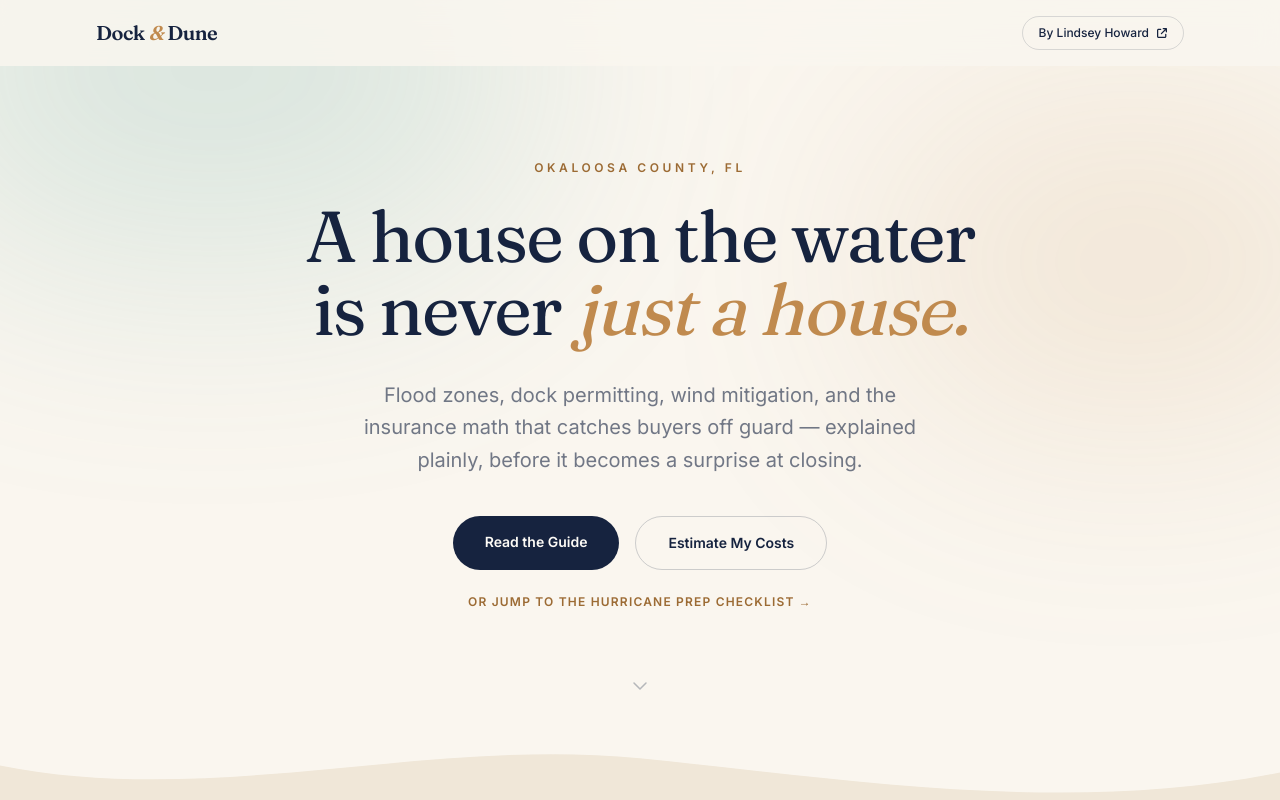
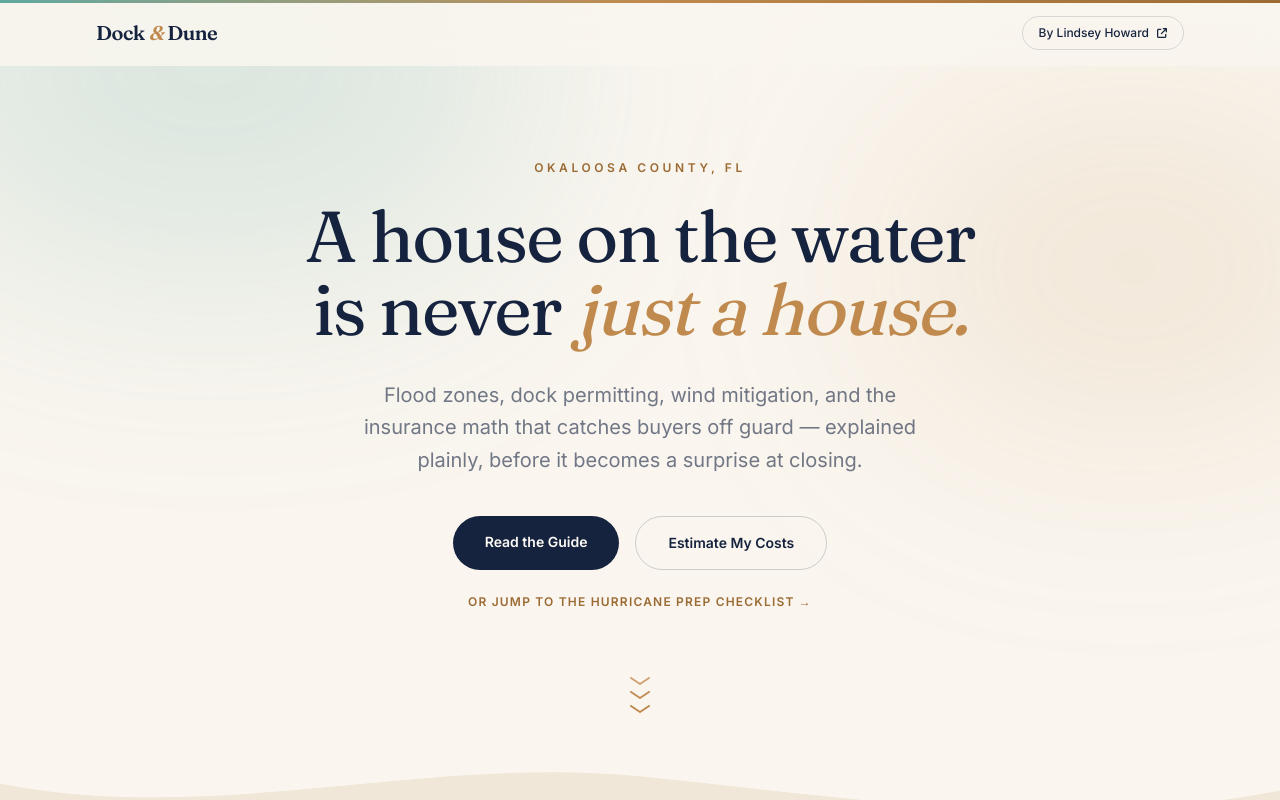
Before and after one commit to CodeLikeAGirl29/dock-and-dune, a Next.js app: page / in a window 1280 px wide. Shown: the top 800 px of the page. Built offline with nearby package versions, Linux system fonts and the light colour scheme.

Commit message:
add more animations

```diff
--- /dev/null
+++ b/app/components/AnimatedNumber.jsx
@@ -0,0 +1,20 @@
+"use client";
+import { useEffect, useRef, useState } from "react";
+import { animate } from "framer-motion";
+
+export default function AnimatedNumber({ value, format, duration = 0.5 }) {
+  const [display, setDisplay] = useState(value);
+  const prevValue = useRef(value);
+
+  useEffect(() => {
+    const controls = animate(prevValue.current, value, {
+      duration,
+      ease: [0.16, 1, 0.3, 1],
+      onUpdate: (v) => setDisplay(v),
+    });
+    prevValue.current = value;
+    return () => controls.stop();
+  }, [value, duration]);
+
+  return <>{format ? format(display) : Math.round(display)}</>;
+}
--- a/app/components/Footer.jsx
+++ b/app/components/Footer.jsx
@@ -18,8 +18,8 @@ export default function Footer() {
           Dock <span className="italic text-rope">&amp;</span> Dune
         </h3>
         <p className="mt-3 text-cream/50 text-sm max-w-md mx-auto leading-relaxed">
-          A guide from Lindsey Howard — Florida Real Estate Sales Associate,
-          eXp Realty, serving Fort Walton Beach, Destin &amp; Okaloosa County.
+          A guide from Lindsey Howard — Florida Real Estate Sales Associate, eXp
+          Realty, serving Fort Walton Beach, Destin &amp; Okaloosa County.
         </p>
 
         <ul className="mt-6 flex flex-wrap justify-center gap-6">
@@ -46,7 +46,7 @@ export default function Footer() {
         </ul>
 
         <m.a
-          href="https://www.lindseyhoward.dev"
+          href="https://www.lhrealestate.cc"
           target="_blank"
           rel="noopener noreferrer"
           whileHover={{ scale: 1.04 }}
@@ -60,8 +60,8 @@ export default function Footer() {
         <div className="rope-dots mt-10 opacity-40" />
 
         <p className="mt-6 text-[10px] uppercase tracking-widest text-cream/30">
-          &copy; {currentYear} Lindsey Howard. Estimates are illustrative
-          only and not a substitute for a licensed insurance quote.
+          &copy; {currentYear} Lindsey Howard. Estimates are illustrative only
+          and not a substitute for a licensed insurance quote.
         </p>
       </m.div>
     </footer>
--- a/app/components/Hero.jsx
+++ b/app/components/Hero.jsx
@@ -74,12 +74,15 @@ export default function Hero() {
           variants={item}
           className="mt-8 text-base sm:text-xl leading-relaxed text-navy/60 max-w-xl mx-auto"
         >
-          Flood zones, dock permitting, wind mitigation, and the insurance
-          math that catches buyers off guard — explained plainly, before
-          it becomes a surprise at closing.
+          Flood zones, dock permitting, wind mitigation, and the insurance math
+          that catches buyers off guard — explained plainly, before it becomes a
+          surprise at closing.
         </m.p>
 
-        <m.div variants={item} className="mt-10 flex flex-wrap justify-center gap-4">
+        <m.div
+          variants={item}
+          className="mt-10 flex flex-wrap justify-center gap-4"
+        >
           <m.a
             href="#guide"
             whileHover={{ scale: 1.04, y: -2 }}
@@ -110,26 +113,33 @@ export default function Hero() {
 
         <m.div
           variants={item}
-          animate={{ y: [0, 6, 0] }}
-          transition={{ duration: 2.2, repeat: Infinity, ease: "easeInOut" }}
-          className="mt-16 text-navy/30"
+          className="mt-16 flex flex-col items-center gap-1"
         >
-          <svg
-            width="20"
-            height="20"
-            viewBox="0 0 20 20"
+          {[0, 1, 2].map((i) => (
+            <m.svg
+              key={i}
+              width="22"
+              height="10"
+              viewBox="0 0 22 10"
               fill="none"
-            className="mx-auto"
               aria-hidden="true"
+              animate={{ opacity: [0.25, 1, 0.25] }}
+              transition={{
+                duration: 2.3,
+                repeat: Infinity,
+                ease: "easeInOut",
+                delay: i * 0.26,
+              }}
             >
               <path
-              d="M4 7l6 6 6-6"
-              stroke="currentColor"
-              strokeWidth="1.5"
+                d="M2 2l9 6 9-6"
+                stroke="var(--rope)"
+                strokeWidth="2"
                 strokeLinecap="round"
                 strokeLinejoin="round"
               />
-          </svg>
+            </m.svg>
+          ))}
         </m.div>
       </m.div>
 
--- /dev/null
+++ b/app/components/ScrollProgress.jsx
@@ -0,0 +1,18 @@
+"use client";
+import { m, useScroll, useSpring } from "framer-motion";
+
+export default function ScrollProgress() {
+  const { scrollYProgress } = useScroll();
+  const scaleX = useSpring(scrollYProgress, {
+    stiffness: 300,
+    damping: 40,
+    restDelta: 0.001,
+  });
+
+  return (
+    <m.div
+      style={{ scaleX }}
+      className="fixed top-0 left-0 right-0 h-[3px] origin-left z-[60] bg-gradient-to-r from-seafoam via-rope to-rope-deep"
+    />
+  );
+}
--- a/app/layout.js
+++ b/app/layout.js
@@ -17,7 +17,7 @@ import "./globals.css";
 // access the build needs.
 
 export const metadata = {
-  metadataBase: new URL("https://dockanddune.lindseyhoward.dev"),
+  metadataBase: new URL("https://dock-and-dune.vercel.app"),
   title: "Dock & Dune | The Waterfront Ownership Guide",
   description:
     "Flood zones, dock permitting, wind mitigation, and the insurance math that catches buyers off guard on Okaloosa County's waterfront — from Lindsey Howard, eXp Realty.",
@@ -34,7 +34,7 @@ export const metadata = {
     title: "Dock & Dune | The Waterfront Ownership Guide",
     description:
       "What actually changes when a property touches the water — flood zones, permitting, and insurance, explained plainly.",
-    url: "https://dockanddune.lindseyhoward.dev",
+    url: "https://dock-and-dune.vercel.app",
     siteName: "Dock & Dune",
     locale: "en_US",
     type: "website",
--- a/app/layout.local-fonts.js
+++ b/app/layout.local-fonts.js
@@ -30,15 +30,23 @@ const inter = localFont({
 
 const plexMono = localFont({
   src: [
-    { path: "./fonts/IBMPlexMono-Regular.woff2", weight: "400", style: "normal" },
-    { path: "./fonts/IBMPlexMono-Medium.woff2", weight: "500", style: "normal" },
+    {
+      path: "./fonts/IBMPlexMono-Regular.woff2",
+      weight: "400",
+      style: "normal",
+    },
+    {
+      path: "./fonts/IBMPlexMono-Medium.woff2",
+      weight: "500",
+      style: "normal",
+    },
   ],
   variable: "--font-mono",
   display: "swap",
 });
 
 export const metadata = {
-  metadataBase: new URL("https://dockanddune.lindseyhoward.dev"),
+  metadataBase: new URL("https://dock-and-dune.vercel.app"),
   title: "Dock & Dune | The Waterfront Ownership Guide",
   description:
     "Flood zones, dock permitting, wind mitigation, and the insurance math that catches buyers off guard on Okaloosa County's waterfront — from Lindsey Howard, eXp Realty.",
@@ -55,7 +63,7 @@ export const metadata = {
     title: "Dock & Dune | The Waterfront Ownership Guide",
     description:
       "What actually changes when a property touches the water — flood zones, permitting, and insurance, explained plainly.",
-    url: "https://dockanddune.lindseyhoward.dev",
+    url: "https://dock-and-dune.vercel.app",
     siteName: "Dock & Dune",
     locale: "en_US",
     type: "website",
--- a/app/page.js
+++ b/app/page.js
@@ -1,4 +1,5 @@
 import Header from "./components/Header";
+import ScrollProgress from "./components/ScrollProgress";
 import Hero from "./components/Hero";
 import Guide from "./components/Guide";
 import HurricanePrep from "./components/HurricanePrep";
@@ -8,6 +9,7 @@ import Footer from "./components/Footer";
 export default function Home() {
   return (
     <main className="min-h-screen">
+      <ScrollProgress />
       <Header />
       <Hero />
       <Guide />
```
Also changed, not shown: app/components/SupplyKitChecklist.jsx (added). Lines whose indentation alone changed are shown as unchanged.
